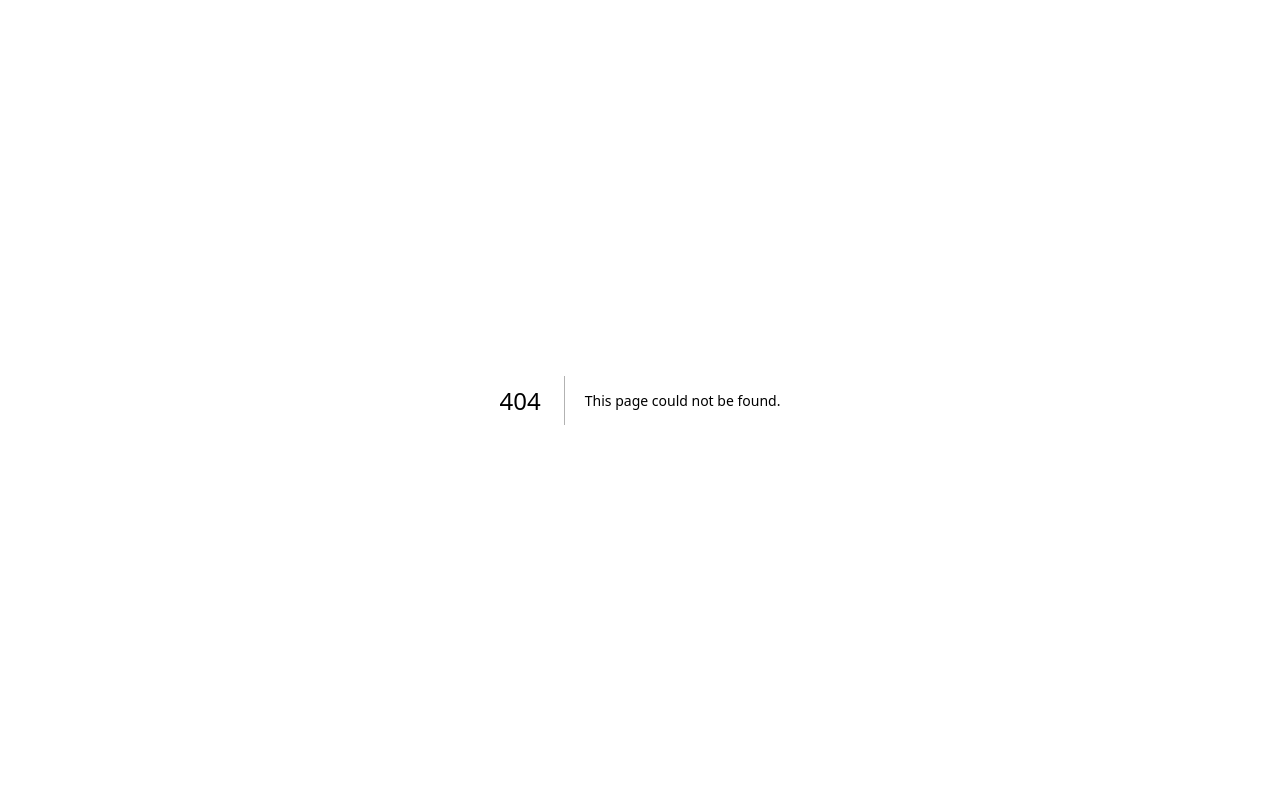
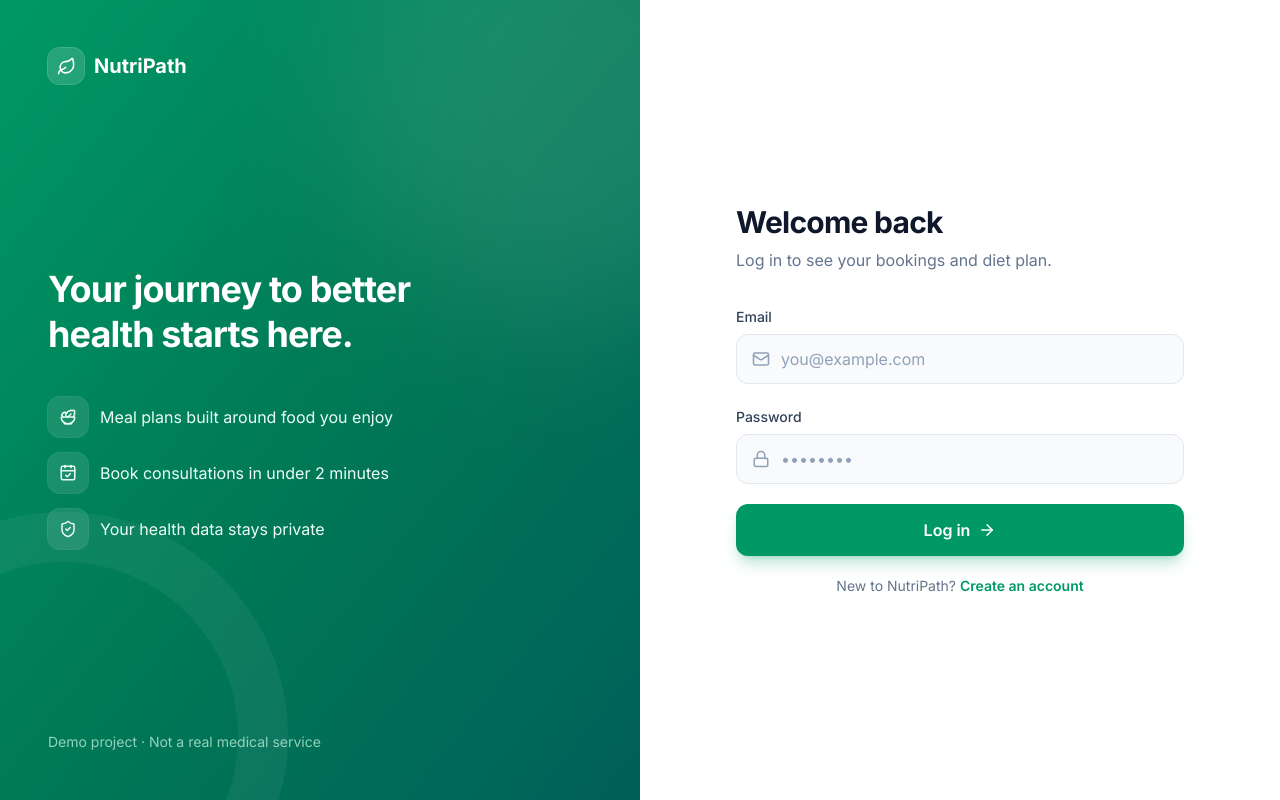
Before and after one commit to Abhishekty23/nutripath, a Next.js app: page /login in a window 1280 px wide. Before the commit this address had no page. Built offline with nearby package versions, Linux system fonts and the light colour scheme; no server answers.

Commit message:
Add login page

```diff
--- /dev/null
+++ b/src/app/(auth)/login/page.tsx
@@ -0,0 +1,16 @@
+import { Suspense } from "react";
+import type { Metadata } from "next";
+import AuthShell from "@/components/auth/AuthShell";
+import LoginForm from "@/components/auth/LoginForm";
+
+export const metadata: Metadata = { title: "Log in | NutriPath" };
+
+export default function LoginPage() {
+  return (
+    <AuthShell title="Welcome back" subtitle="Log in to see your bookings and diet plan.">
+      <Suspense>
+        <LoginForm />
+      </Suspense>
+    </AuthShell>
+  );
+}
```
